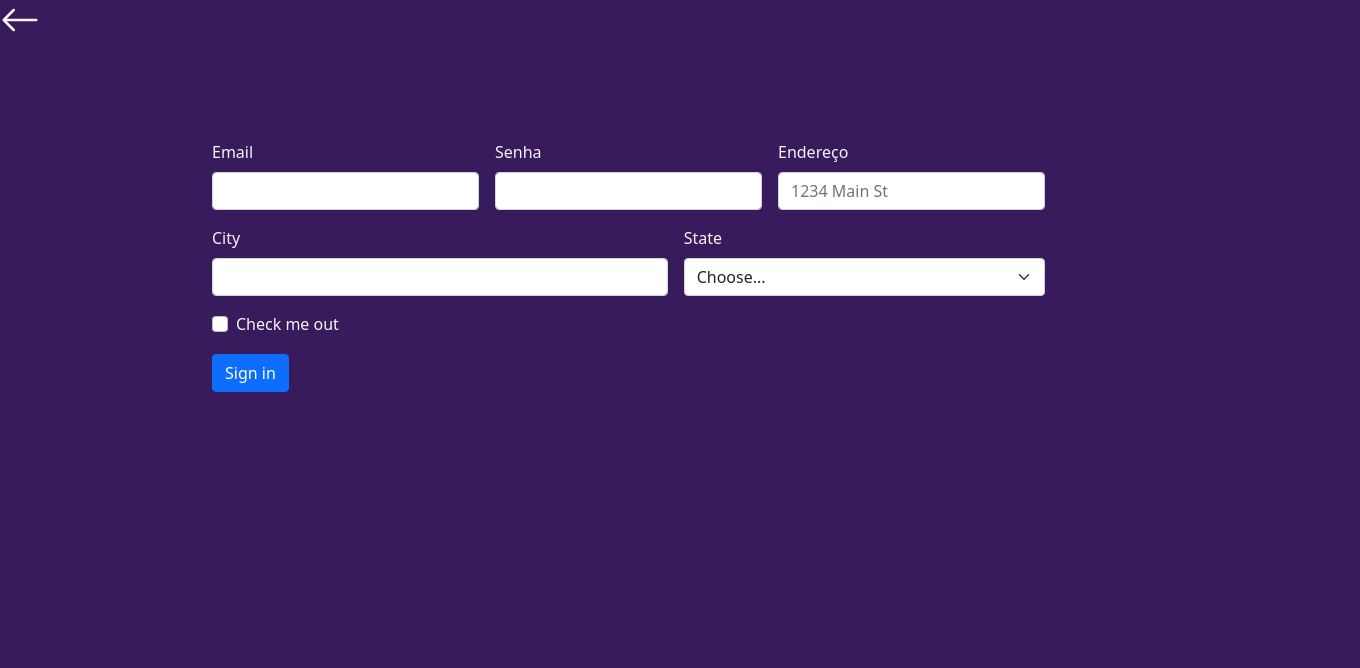
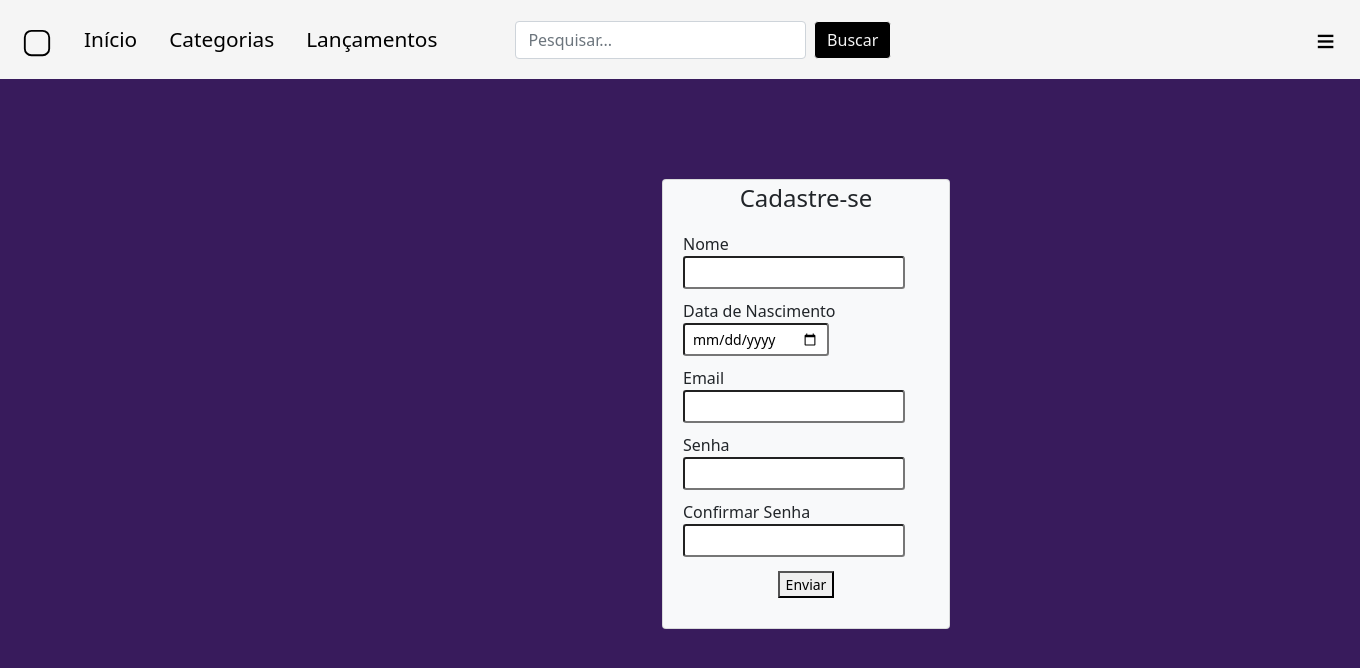
Before and after one commit to Dudubraga/Projeto_Biblioteca, a Django app: page /cadastro/ in a window 1360 px wide. Shown: the top 668 px of the page. Run offline with Django 5.2, Linux system fonts and the light colour scheme.

Commit message:
implementando caixa de cadastro

```diff
--- a/biblioteca/projeto_biblioteca/app_biblioteca/templates/biblioteca/base.html
+++ b/biblioteca/projeto_biblioteca/app_biblioteca/templates/biblioteca/base.html
@@ -23,14 +23,14 @@
             </button>
             <div class="collapse navbar-collapse" id="navbarTogglerDemo01">
                 <a style="text-decoration: none; color: black; font-size: 200%; margin-left: 10px;" class="navbar-brand" href="#">
-                    <svg xmlns="http://www.w3.org/2000/svg" width="30" height="30" fill="currentColor" class="bi bi-app" viewBox="0 0 30 30">
+                    <svg xmlns="http://www.w3.org/2000/svg" width="30" height="30" fill="currentColor" class="bi bi-app" viewBox="0 0 16 16">
                         <path d="M11 2a3 3 0 0 1 3 3v6a3 3 0 0 1-3 3H5a3 3 0 0 1-3-3V5a3 3 0 0 1 3-3zM5 1a4 4 0 0 0-4 4v6a4 4 0 0 0 4 4h6a4 4 0 0 0 4-4V5a4 4 0 0 0-4-4z"/>
                     </svg>
                 </a>
                 <ul class="navbar-nav me-auto mb-2 mb-lg-0">
                     <li class="nav-link">
                         <a style="text-decoration: none; color: black; font-size: 130%;" class="nav-link"
-                            href="#">Início</a>
+                            href="{% url 'home' %}">Início</a>
                     </li>
                     <li class="nav-link">
                         <a style="text-decoration: none; color: black; font-size: 130%;" class="nav-link"
@@ -60,7 +60,7 @@
                         <!-- Perfil -->
                         <a href="{% url 'aba_cadastro' %}">
                             <h3 style="text-decoration: none; color: black; text-align: center; position: relative; top:60px; ">
-                                <svg style="color: black;" xmlns="http://www.w3.org/2000/svg" width="30" height="30" fill="currentColor" class="bi bi-person-circle" viewBox="0 0 30 30">
+                                <svg style="color: black;" xmlns="http://www.w3.org/2000/svg" width="30" height="30" fill="currentColor" class="bi bi-person-circle" viewBox="0 0 16 16">
                                     <path d="M11 6a3 3 0 1 1-6 0 3 3 0 0 1 6 0" />
                                     <path fill-rule="evenodd"
                                     d="M0 8a8 8 0 1 1 16 0A8 8 0 0 1 0 8m8-7a7 7 0 0 0-5.468 11.37C3.242 11.226 4.805 10 8 10s4.757 1.225 5.468 2.37A7 7 0 0 0 8 1" />
@@ -71,7 +71,7 @@
                         <!-- Meus Livros -->
                         <a href="{% url 'home' %}">
                             <h3 style="text-decoration: none; color: black; text-align: center; position: relative; top:120px;">
-                                <svg xmlns="http://www.w3.org/2000/svg" width="30" height="30" fill="currentColor" class="bi bi-book" viewBox="0 0 30 30">
+                                <svg xmlns="http://www.w3.org/2000/svg" width="30" height="30" fill="currentColor" class="bi bi-book" viewBox="0 0 16 16">
                                     <path d="M1 2.828c.885-.37 2.154-.769 3.388-.893 1.33-.134 2.458.063 3.112.752v9.746c-.935-.53-2.12-.603-3.213-.493-1.18.12-2.37.461-3.287.811zm7.5-.141c.654-.689 1.782-.886 3.112-.752 1.234.124 2.503.523 3.388.893v9.923c-.918-.35-2.107-.692-3.287-.81-1.094-.111-2.278-.039-3.213.492zM8 1.783C7.015.936 5.587.81 4.287.94c-1.514.153-3.042.672-3.994 1.105A.5.5 0 0 0 0 2.5v11a.5.5 0 0 0 .707.455c.882-.4 2.303-.881 3.68-1.02 1.409-.142 2.59.087 3.223.877a.5.5 0 0 0 .78 0c.633-.79 1.814-1.019 3.222-.877 1.378.139 2.8.62 3.681 1.02A.5.5 0 0 0 16 13.5v-11a.5.5 0 0 0-.293-.455c-.952-.433-2.48-.952-3.994-1.105C10.413.809 8.985.936 8 1.783"/>
                                 </svg>
                                 Meus Livros
@@ -80,7 +80,7 @@
                         <!-- Favoritos -->
                         <a href="{% url 'home' %}">
                             <h3 style="text-decoration: none; color: black; text-align: center; position: relative; top:180px;">
-                                <svg xmlns="http://www.w3.org/2000/svg" width="30" height="30" fill="currentColor" class="bi bi-suit-heart-fill" viewBox="0 0 30 30">
+                                <svg xmlns="http://www.w3.org/2000/svg" width="30" height="30" fill="currentColor" class="bi bi-suit-heart-fill" viewBox="0 0 16 16">
                                     <path d="M4 1c2.21 0 4 1.755 4 3.92C8 2.755 9.79 1 12 1s4 1.755 4 3.92c0 3.263-3.234 4.414-7.608 9.608a.513.513 0 0 1-.784 0C3.234 9.334 0 8.183 0 4.92 0 2.755 1.79 1 4 1"/>
                                 </svg>
                                 Favoritos
--- a/biblioteca/projeto_biblioteca/app_biblioteca/templates/biblioteca/cadastro.html
+++ b/biblioteca/projeto_biblioteca/app_biblioteca/templates/biblioteca/cadastro.html
@@ -1,72 +1,22 @@
-<!doctype html>
-<html lang="en">
+{% extends 'biblioteca/base.html' %}
+{% block conteudo %}
 
-<head>
-    <!-- Required meta tags -->
-    <meta charset="utf-8">
-    <meta name="viewport" content="width=device-width, initial-scale=1">
-
-    <!-- Bootstrap CSS -->
-    <link href="https://cdn.jsdelivr.net/npm/bootstrap@5.0.2/dist/css/bootstrap.min.css" rel="stylesheet"
-        integrity="sha384-EVSTQN3/azprG1Anm3QDgpJLIm9Nao0Yz1ztcQTwFspd3yD65VohhpuuCOmLASjC" crossorigin="anonymous">
-
-    <title>Cadastro</title>
-</head>
-
-<body style="background-color: rgb(56,27,92,255);">
-
-    <a href="{% url 'home' %}">
-
-        <svg style="color: whitesmoke;" xmlns="http://www.w3.org/2000/svg" width="40" height="40" fill="currentColor" class="bi bi-arrow-left"
-            viewBox="0 0 16 16">
-            <path fill-rule="evenodd"
-            d="M15 8a.5.5 0 0 0-.5-.5H2.707l3.147-3.146a.5.5 0 1 0-.708-.708l-4 4a.5.5 0 0 0 0 .708l4 4a.5.5 0 0 0 .708-.708L2.707 8.5H14.5A.5.5 0 0 0 15 8" />
-        </svg>
-    </a>
-
-    <div style="margin-top: 100px;margin-left: 200px;color: whitesmoke;" class="container">
-
-        <form class="row g-3">
-            <div class="col-md-3">
-                <label for="inputEmail4" class="form-label">Email</label>
-                <input type="email" class="form-control" id="inputEmail4">
-            </div>
-
-        <div class="col-md-3">
-            <label for="inputPassword4" class="form-label">Senha</label>
-            <input type="password" class="form-control" id="inputPassword4">
-        </div>
-        <div class="col-md-3">
-            <label for="inputAddress" class="form-label">Endereço</label>
-            <input type="text" class="form-control" id="inputAddress" placeholder="1234 Main St">
-        </div>
-
-        <div class="col-5">
-            <label for="inputCity" class="form-label">City</label>
-            <input type="text" class="form-control" id="inputCity">
-        </div>
-        <div class="col-md-4">
-            <label for="inputState" class="form-label">State</label>
-            <select id="inputState" class="form-select">
-                <option selected>Choose...</option>
-                <option>...</option>
-            </select>
-        </div>
-
-        <div class="col-12">
-            <div class="form-check">
-                <input class="form-check-input" type="checkbox" id="gridCheck">
-                <label class="form-check-label" for="gridCheck">
-                    Check me out
-                </label>
+<div style="align-self: center;  box-align: center; " class="container">
+    <div class="card text-dark bg-light mb-3;" style="max-width: 18rem; align-items: center; position: relative; top: 100px; left: 540px;">
+        <div style="font-size: 150%;">Cadastre-se</div>
+        <div class="card-body">
+            <div style="margin-bottom: 10px;" class="container">
+                Nome<input style="margin-bottom: 10px;" class="form-control-sm" type="text">
+                Data de Nascimento<input style="margin-right: 100px; margin-bottom: 10px;" class="form-control-sm" type="date">
+                Email<input style="margin-bottom: 10px;" class="form-control-sm" type="email">
+                Senha<input style="margin-bottom: 10px;" class="form-control-sm" type="password">
+                Confirmar Senha<input style="margin-bottom: 10px;" class="form-control-sm" type="password">
+                <div style="text-align: center;" class="form-control-sm" class="container">
+                    <button>Enviar</button>
+                </div>
             </div>
         </div>
-        <div class="col-12">
-            <button type="submit" class="btn btn-primary">Sign in</button>
-        </div>
-    </form>
+    </div>
 </div>
 
-
-</body>
-</html>
+{% endblock %}
```
